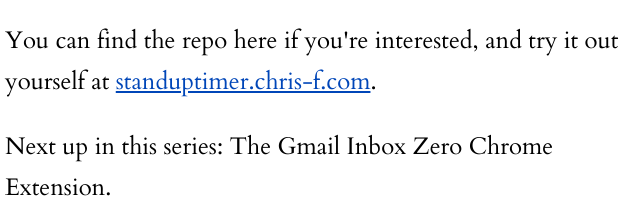
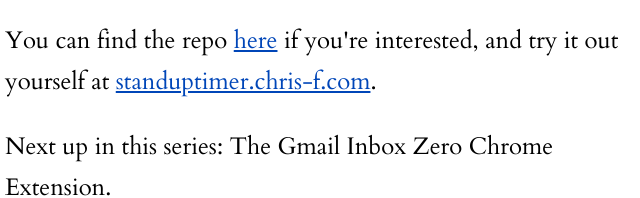
Before and after one commit to cs-ferguson/chris-f-com, an Eleventy site: page src/posts/daft-stuff-no-1-the-standup-timer.md in a window 1280 px wide. Shown: the part 5090-5288 px from the top of the page, 315-955 px from the left. Built offline with nearby package versions, Linux system fonts and the light colour scheme; Eleventy itself is replaced by a stand-in of ours; files that its build step writes are made by us from their sources; what linkedom, markdown-it-image-figures would draw is missing.

Commit message:
Fix: Added missing repo link to standuptimer post

```diff
--- a/src/posts/daft-stuff-no-1-the-standup-timer.md
+++ b/src/posts/daft-stuff-no-1-the-standup-timer.md
@@ -70,6 +70,6 @@ Other notable features:
 - Keyboard operation to stop you fumbling for the mouse/trackpad mid-Stand-up
 - Video introductions
 
-You can find the repo here if you're interested, and try it out yourself at [standuptimer.chris-f.com](https://standuptimer.chris-f.com).
+You can find the repo [here](https://github.com/cs-ferguson/standuptimer) if you're interested, and try it out yourself at [standuptimer.chris-f.com](https://standuptimer.chris-f.com).
 
 Next up in this series: The Gmail Inbox Zero Chrome Extension.
```
